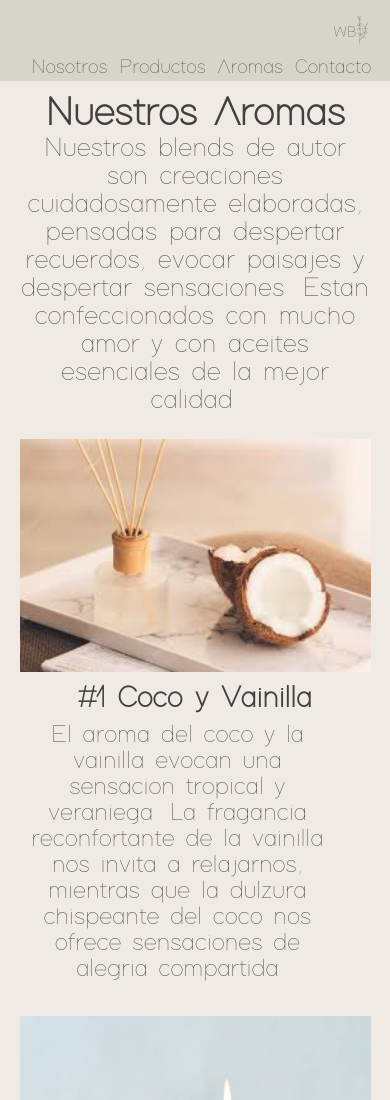
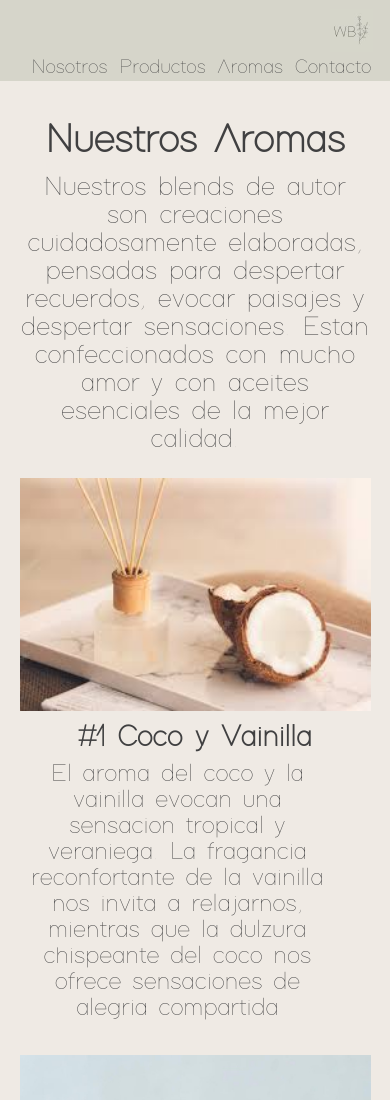
Before and after one commit to GuadaOlaso/WBC, a plain HTML site: page page/Aromas.html in a window 390 px wide. Shown: the top 1100 px of the page. Drawn offline with Linux system fonts and the light colour scheme.

Commit message:
Nueva version final - Correcciones de CSS

```diff
--- a/css/style.css
+++ b/css/style.css
@@ -297,6 +297,12 @@ footer h4{
 
 /*Estilo de Aromas*/
 
+.nuestrosaromas {
+    margin: 5%;
+    font-size: 4rem;
+}
+
+
 .aromas {
     text-align: center;
     font-size: 2.7rem;
@@ -339,6 +345,7 @@ footer h4{
 
 .mainFormulario h1 {
     margin-bottom: 5%;
+    font-size: 4rem;
 }
 .Formulario{
     display: flex;
@@ -357,7 +364,7 @@ footer h4{
     font-family: "Adam Light";
     border-width: thin;
     flex-direction: column;
-    justify-content: space-around;
+    justify-content: space-evenly;
     align-items: left;
 }
 
@@ -369,7 +376,7 @@ footer h4{
     font-family: "Adam Light";
     border-width: thin;
     flex-direction: column;
-    justify-content: space-around;
+    justify-content: space-evenly;
     align-items: left;
 }
 
@@ -627,7 +634,13 @@ footer p{
     background-color: #5e5e5f;
 }
 
-/*Estilo de Producto Mobile*/
+/*Estilo de Aromas Mobile*/
+
+.nuestrosaromas {
+    margin-top: 10%;
+    margin-bottom: 3%;
+}
+
 
 .coco, .lavanda, .jazmin, .azahar, .lima {
     flex-direction: column;
--- a/page/Aromas.html
+++ b/page/Aromas.html
@@ -30,7 +30,7 @@
         </nav>
 </header>
 <main>
-    <h1>Nuestros Aromas</h1>
+    <h1 class="nuestrosaromas">Nuestros Aromas</h1>
     <p class="aromas">Nuestros blends de autor son creaciones cuidadosamente elaboradas, pensadas para despertar recuerdos, evocar paisajes y despertar sensaciones. Estan confeccionados con mucho amor y con aceites esenciales de la mejor calidad.</p>
     <div class="coco">
         <img src="../Media/aroma/images (2).jpg" alt="Vela de coco y vainilla">
```
